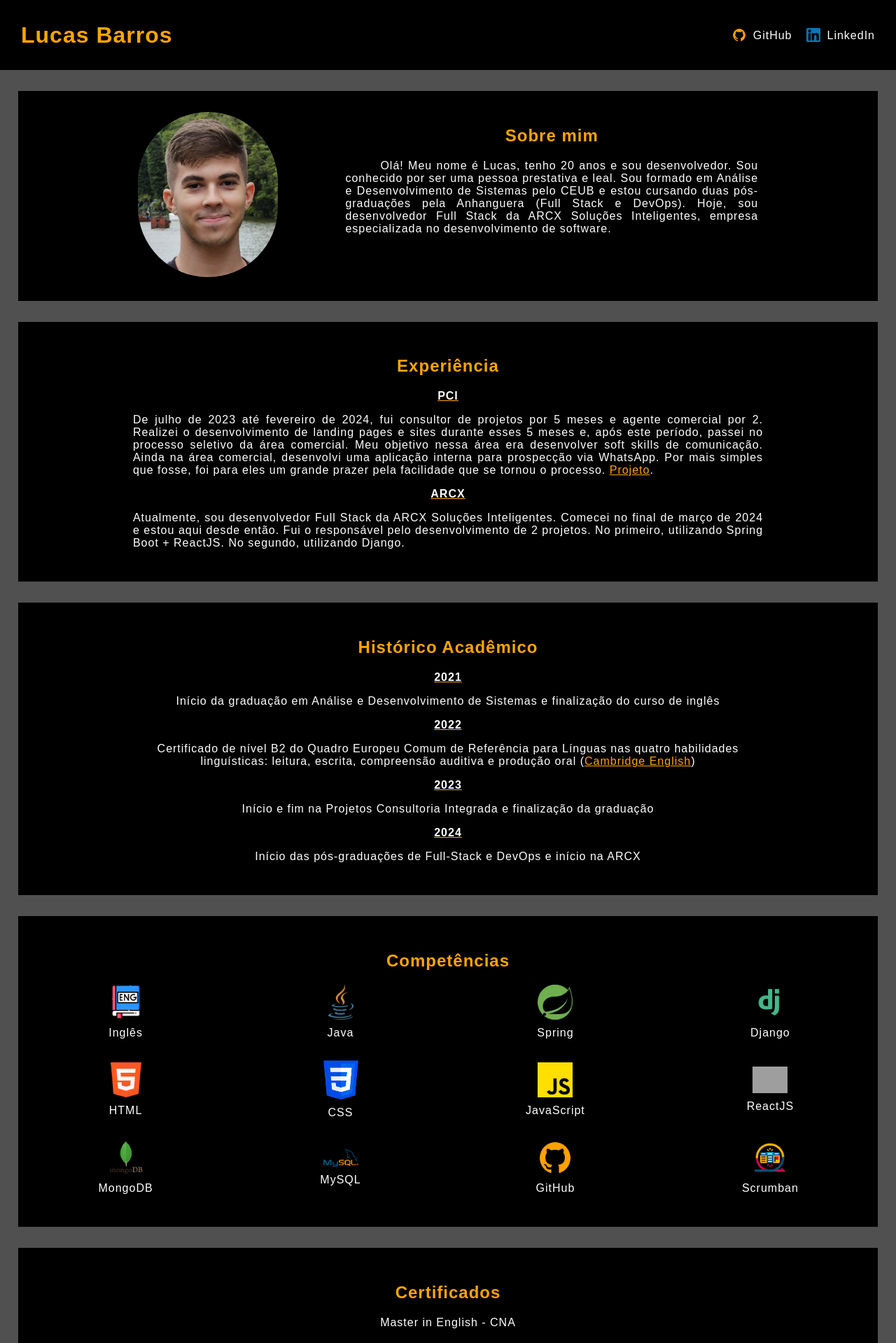
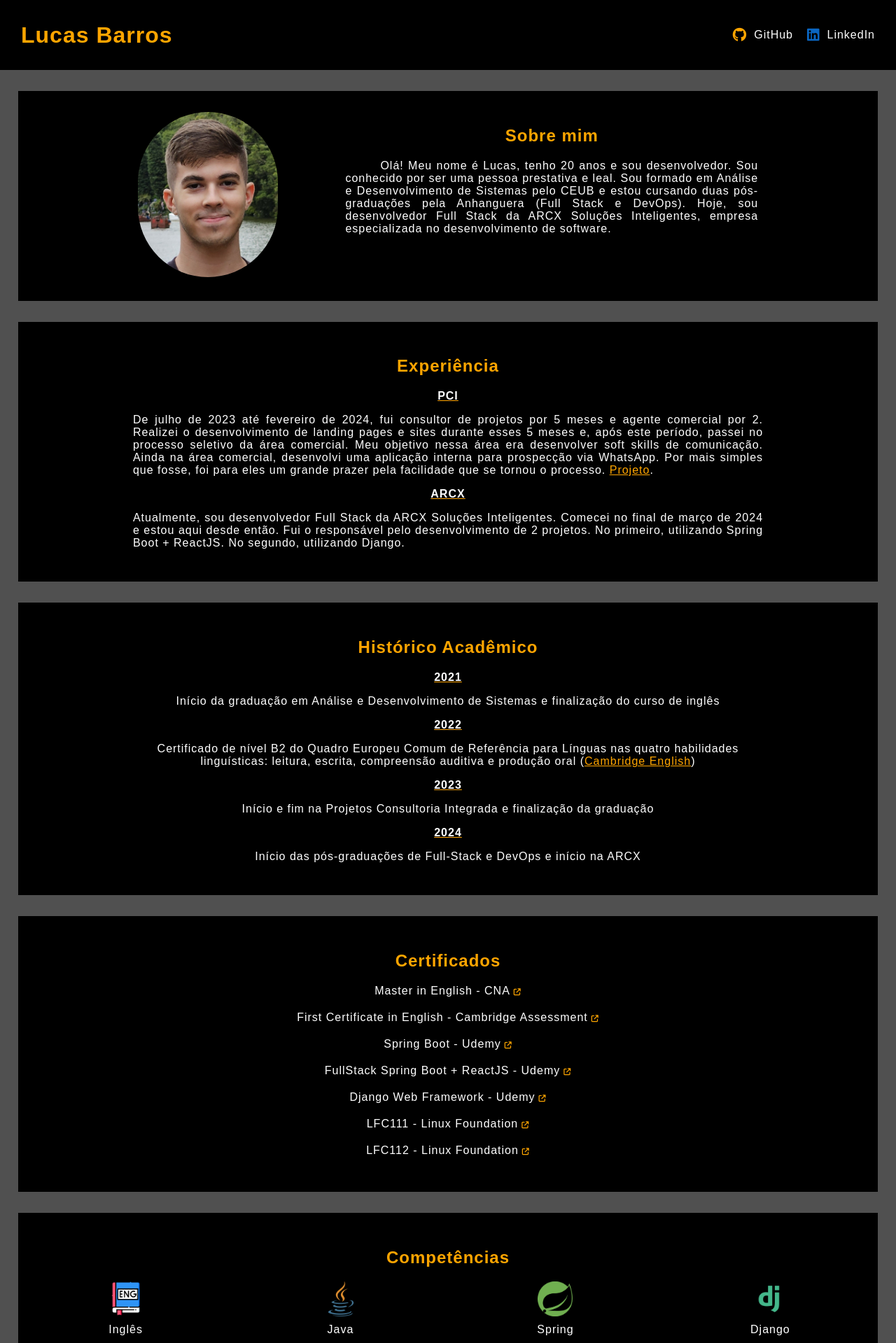
Before and after one commit to lbc354/portfolio, a React (Create React App) app: page / in a window 1280 px wide. Shown: the top 1919 px of the page at 70% size. Built offline with nearby package versions, Linux system fonts and the light colour scheme; no server answers; grey boxes are pictures that could not be loaded.

Commit message:
ajustes + font awesome

```diff
--- a/public/index.html
+++ b/public/index.html
@@ -5,6 +5,8 @@
     <meta name="viewport" content="width=device-width, initial-scale=1" />
     <meta name="theme-color" content="#000000" />
     <title>Lucas Barros | Portfolio</title>
+    <!-- font awesome -->
+    <link rel="stylesheet" href="https://cdnjs.cloudflare.com/ajax/libs/font-awesome/6.6.0/css/all.min.css" integrity="sha512-Kc323vGBEqzTmouAECnVceyQqyqdsSiqLQISBL29aUW4U/M7pSPA/gEUZQqv1cwx4OnYxTxve5UMg5GT6L4JJg==" crossorigin="anonymous" referrerpolicy="no-referrer" />
   </head>
   <body>
     <noscript>You need to enable JavaScript to run this app.</noscript>
--- a/src/App.js
+++ b/src/App.js
@@ -15,8 +15,8 @@ export function App() {
       <AboutMe />
       <Experience />
       <Academic />
+      <Certificates />
       <Skills />
-      <Certificates />
       <MyProjects />
       <Footer />
     </div>
--- a/src/css/styles.css
+++ b/src/css/styles.css
@@ -19,19 +19,27 @@
     gap: 20px;
 }
 
-.socialMedia ul li img {
-    width: 20px;
-}
-
-.socialMedia ul li a {
+.socialMedia a {
     color: white;
     text-decoration: none;
     display: flex;
-    align-items: end;
+    align-items: center;
     gap: 10px;
 }
 
-.socialMedia ul li a:hover {
+.socialMedia i {
+    font-size: 20px;
+}
+
+.fa-github {
+    color: orange;
+}
+
+.fa-linkedin {
+    color: #0A66C2;
+}
+
+.socialMedia span:hover {
     text-decoration: underline orange;
 }
 
@@ -92,7 +100,8 @@
         justify-content: center;
     }
 
-    .picture, .aboutMe {
+    .picture,
+    .aboutMe {
         margin: 0 auto;
     }
 
@@ -165,12 +174,46 @@
     text-decoration: underline orange;
 }
 
-
 /* responsividade */
 @media(max-width: 900px) {
     .academicRecord {
         margin: 20px auto;
     }
+}
+
+/* Certificates */
+.certificates {
+    background-color: black;
+    width: 96%;
+    margin: 30px auto;
+    padding: 30px 0;
+}
+
+.certificates ul {
+    text-align: center;
+    list-style: none;
+    width: 70%;
+    margin: 0 auto;
+}
+
+.certificates ul li {
+    margin-left: -40px;
+    margin-bottom: 20px;
+}
+
+.certificates a {
+    color: white;
+    text-decoration: none;
+}
+
+.certificates a i {
+    color: orange;
+    font-size: 10px;
+    margin-left: 5px;
+}
+
+.certificates a:hover {
+    text-decoration: underline orange;
 }
 
 /* Skills */
@@ -209,41 +252,13 @@
     .skills {
         margin: 20px auto;
     }
+
     .skills ul li {
         width: 27%;
     }
 }
 
-/* Certificates */
-.certificates {
-    background-color: black;
-    width: 96%;
-    margin: 30px auto;
-    padding: 30px 0;
-}
-
-.certificates ul {
-    text-align: center;
-    list-style: none;
-    width: 70%;
-    margin: 0 auto;
-}
-
-.certificates ul li {
-    margin-left: -40px;
-    margin-bottom: 20px;
-}
-
-.certificates a {
-    color: white;
-    text-decoration: none;
-}
-
-.certificates a:hover {
-    text-decoration: underline orange;
-}
-
-/* My Projects */
+/* Projects */
 .projects {
     background-color: black;
     width: 96%;
@@ -285,7 +300,8 @@
     padding: 20px 30px;
 }
 
-.footer h3, .footer p {
+.footer h3,
+.footer p {
     color: orange;
 }
 
--- a/src/pages/Certificates.jsx
+++ b/src/pages/Certificates.jsx
@@ -13,25 +13,46 @@ export function Certificates() {
             <h2>Certificados</h2>
             <ul>
                 <li>
-                    <a href={cna} target="_blank" rel="noopener noreferrer">Master in English - CNA</a>
+                    <a href={cna} target="_blank" rel="noopener noreferrer">
+                        Master in English - CNA
+                        <i class="fa-solid fa-arrow-up-right-from-square"></i>
+                    </a>
                 </li>
                 <li>
-                    <a href={cambridge} target="_blank" rel="noopener noreferrer">First Certificate in English - Cambridge Assessment</a>
+                    <a href={cambridge} target="_blank" rel="noopener noreferrer">
+                        First Certificate in English - Cambridge Assessment
+                        <i class="fa-solid fa-arrow-up-right-from-square"></i>
+                    </a>
                 </li>
                 <li>
-                    <a href={spring} target="_blank" rel="noopener noreferrer">Spring Boot - Udemy</a>
+                    <a href={spring} target="_blank" rel="noopener noreferrer">
+                        Spring Boot - Udemy
+                        <i class="fa-solid fa-arrow-up-right-from-square"></i>
+                    </a>
                 </li>
                 <li>
-                    <a href={fullstack} target="_blank" rel="noopener noreferrer">FullStack Spring Boot + ReactJS - Udemy</a>
+                    <a href={fullstack} target="_blank" rel="noopener noreferrer">
+                        FullStack Spring Boot + ReactJS - Udemy
+                        <i class="fa-solid fa-arrow-up-right-from-square"></i>
+                    </a>
                 </li>
                 <li>
-                    <a href={django} target="_blank" rel="noopener noreferrer">Django Web Framework - Udemy</a>
+                    <a href={django} target="_blank" rel="noopener noreferrer">
+                        Django Web Framework - Udemy
+                        <i class="fa-solid fa-arrow-up-right-from-square"></i>
+                    </a>
                 </li>
                 <li>
-                    <a href={lfc111} target="_blank" rel="noopener noreferrer">LFC111 - Linux Foundation</a>
+                    <a href={lfc111} target="_blank" rel="noopener noreferrer">
+                        LFC111 - Linux Foundation
+                        <i class="fa-solid fa-arrow-up-right-from-square"></i>
+                    </a>
                 </li>
                 <li>
-                    <a href={lfc112} target="_blank" rel="noopener noreferrer">LFC112 - Linux Foundation</a>
+                    <a href={lfc112} target="_blank" rel="noopener noreferrer">
+                        LFC112 - Linux Foundation
+                        <i class="fa-solid fa-arrow-up-right-from-square"></i>
+                    </a>
                 </li>
             </ul>
         </div>
--- a/src/pages/Header.jsx
+++ b/src/pages/Header.jsx
@@ -1,6 +1,4 @@
 import '../css/styles.css';
-import github_icon from '../img/github-icon.png';
-import linkedin_icon from '../img/linkedin-icon.png';
 
 export function Header() {
     return (
@@ -12,13 +10,13 @@ export function Header() {
                 <ul>
                     <li>
                         <a href="https://github.com/lbc354" target='_blank'>
-                            <img src={github_icon} alt="github-icon" />
+                            <i class="fa-brands fa-github"></i>
                             <span>GitHub</span>
                         </a>
                     </li>
                     <li>
                         <a href="https://www.linkedin.com/in/lucas-barros-carregozi/" target='_blank'>
-                            <img src={linkedin_icon} alt="linkedin-icon" />
+                            <i class="fa-brands fa-linkedin"></i>
                             <span>LinkedIn</span>
                         </a>
                         </li>
```
Also changed, not shown: src/img/linkedin-icon.png (deleted).
